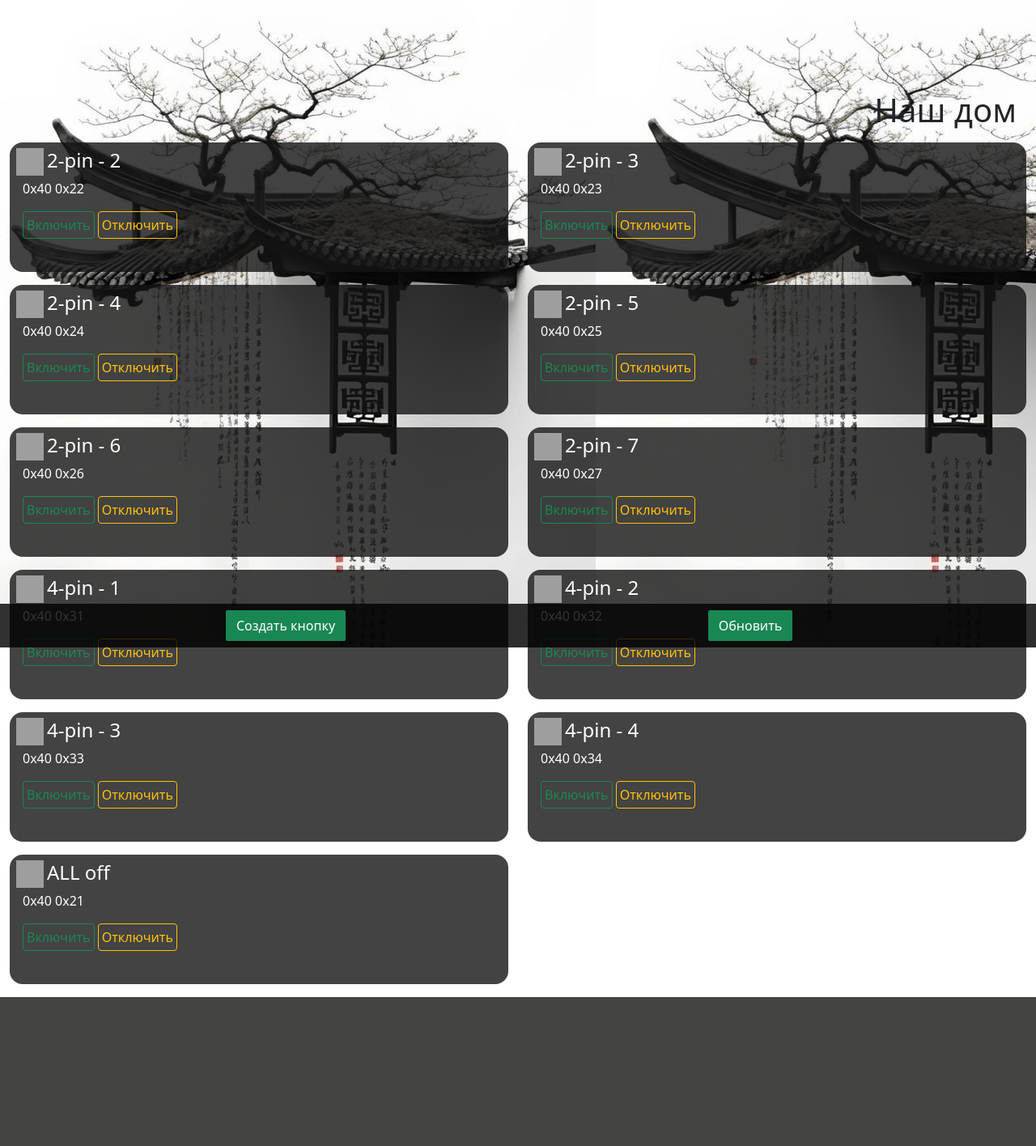
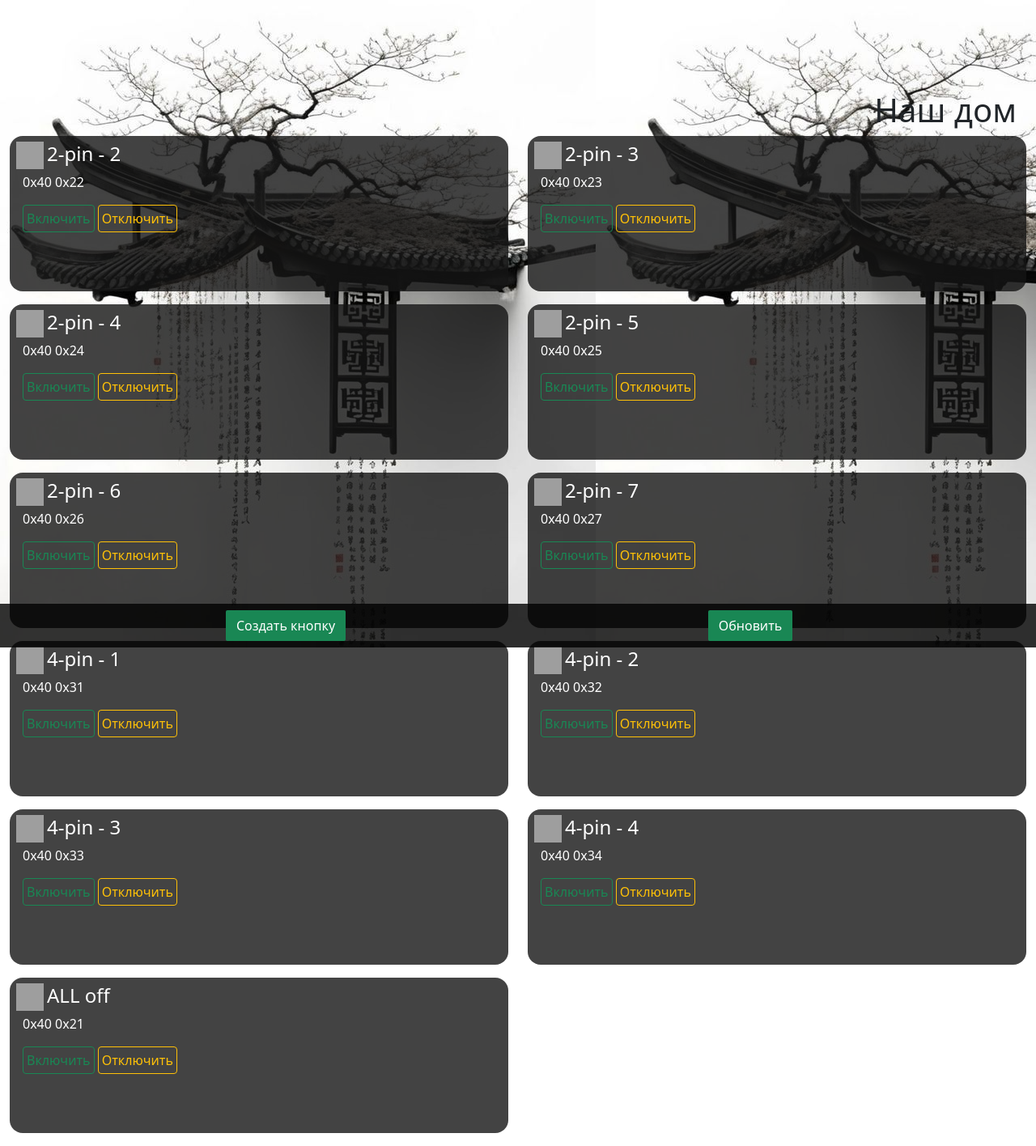
Before and after one commit to MaksoN12340987/RASBERRY, a Django app: page /supply/home/ in a window 1280 px wide. Shown: the whole page at 81% size. Before the commit the page ends 1232 px from the top, so only its background shows below. Run offline with Django 5.2, Linux system fonts and the light colour scheme; data comes from the database, SQL or seed files in the repository; parts of the project's set-up code (start-up, migrations or seed data) failed here and were passed over; some libraries are stand-ins or nearby versions; grey boxes are pictures that could not be loaded.

Commit message:
configuratiom home container-fluid

```diff
--- a/supply/templates/supply/home.html
+++ b/supply/templates/supply/home.html
@@ -7,7 +7,7 @@
 {% block page_title %}
 <div class="container-fluid text-start" style="height: 7rem;"></div>
 
-<div class="container-fluid text-end mb-3">
+<div class="container-fluid text-end mb-6">
   <h1>Наш дом</h1>
 </div>
 {% endblock %}
@@ -18,7 +18,7 @@
     {% for switch in switches %}
       <div class="col">
 
-        <div class="container bg-item text-white-card p-1 mb-3 rounded-4" style="height: 10rem;">
+        <div class="container bg-item text-white-card p-1 mb-3 rounded-4" style="height: 12rem;">
 
           <div class="d-flex align-items-center ms-1">
             <img src="{{ switch.image }}" alt="" width="34" height="34" class="d-inline-block">
```
